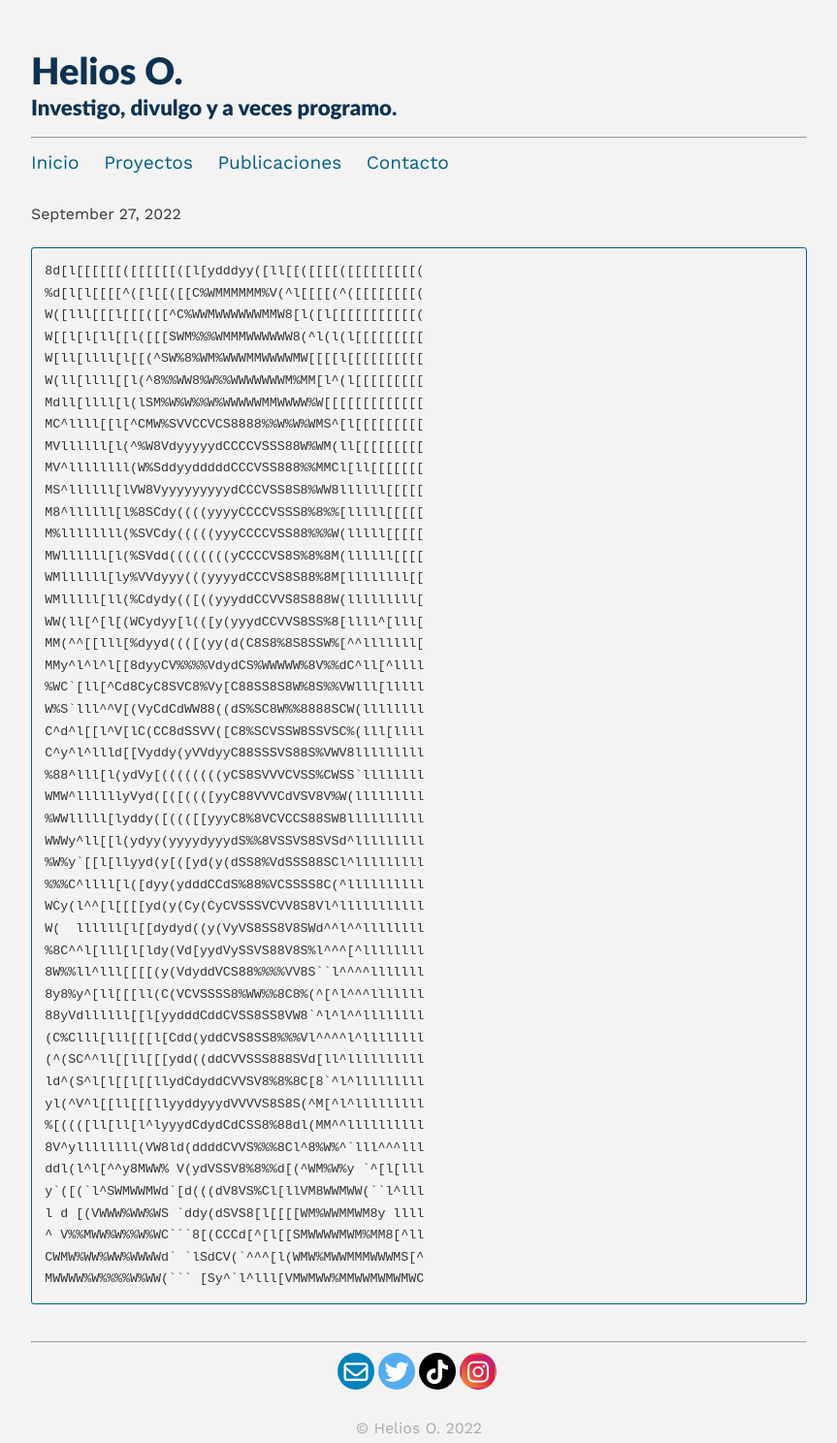
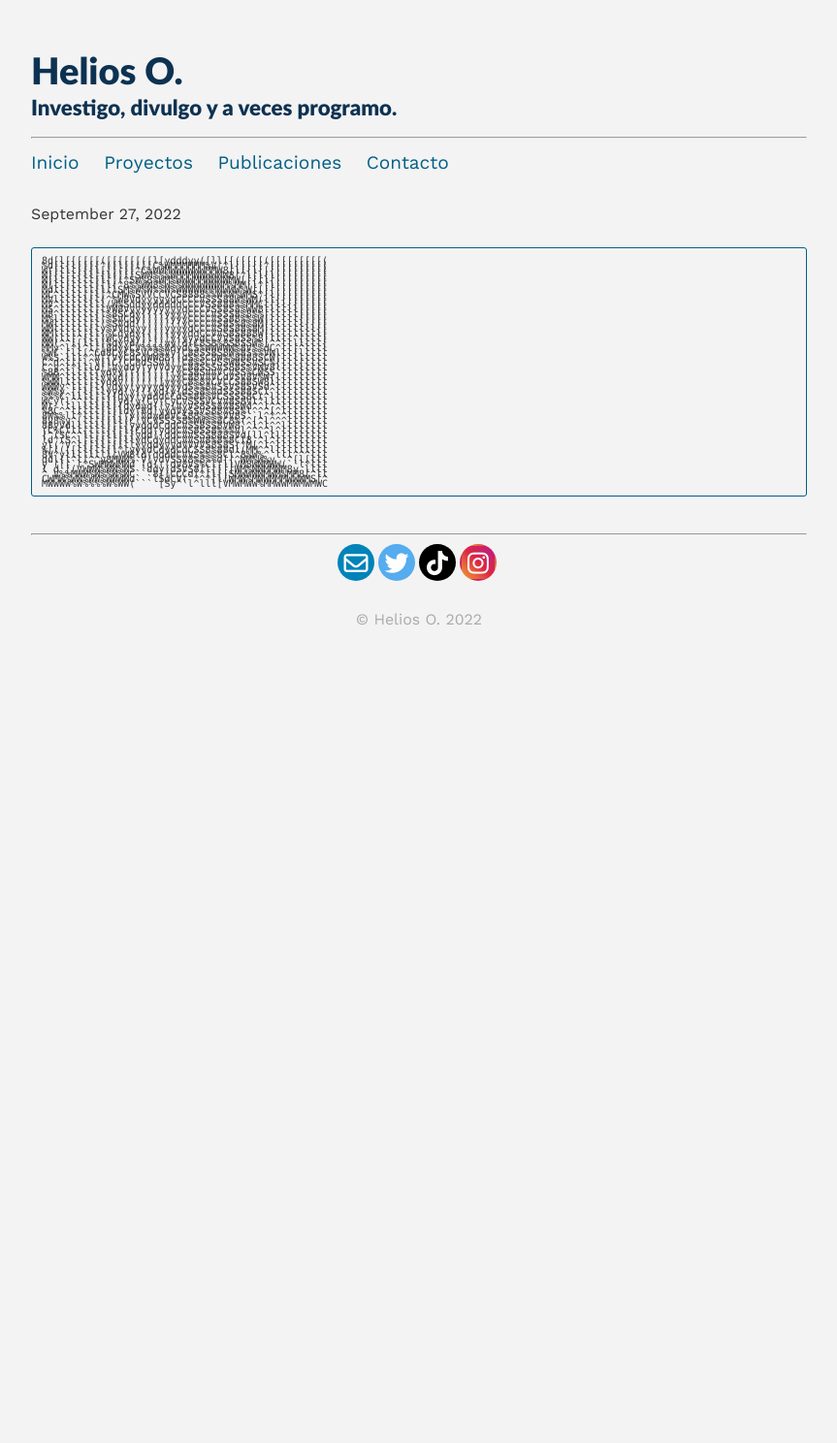
Before and after one commit to Heliouz/Heliouz.github.io, a Jekyll site: the page built from _projects/shortProject.md, in a window 1280 px wide. Shown: the whole page at 97% size, without its empty margins (208-1071 px from the left). Built offline with Jekyll 4.4.1, drawn with Linux system fonts in a browser that asks for light colours; after the commit the page ends 976 px from its top, so only the background shows below that.

Commit message:
Update shortProject.md

```diff
--- a/_projects/shortProject.md
+++ b/_projects/shortProject.md
@@ -4,6 +4,6 @@
 description: description of the short project which is long enough
 ---
 
-<pre id="target"></pre>
+<pre id="target" style="font-family: Consolas,Courier,monospace;font-size:10px;line-height:0.5;letter-spacing: 0em;"></pre>
 
 <script type="text/javascript" src="/assets/js/ascii.js"></script>
```
